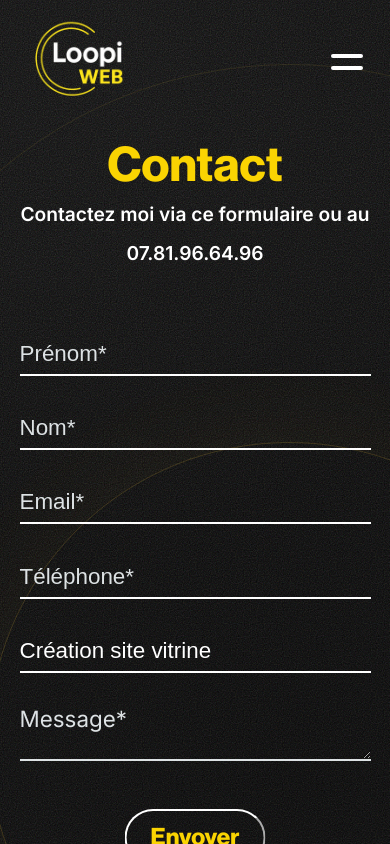
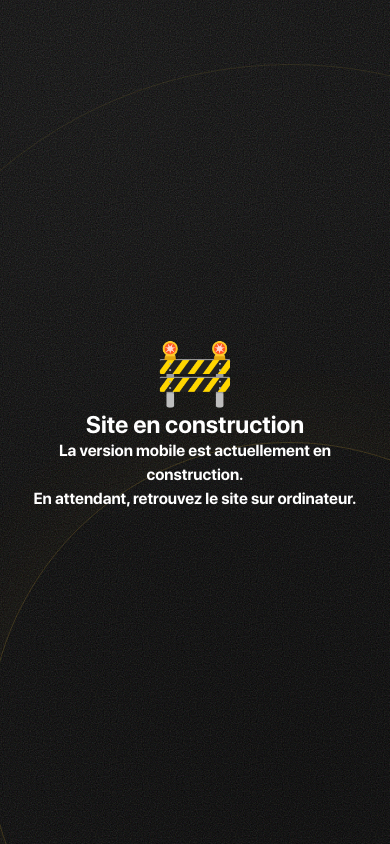
Before and after one commit to JP-Lefever/loopi, a Next.js app: page /contact in a window 390 px wide. Shown: the top 844 px of the page. Built offline with nearby package versions, Linux system fonts and the light colour scheme; a web font is replaced by a local one.

Commit message:
feat: Ajout composant responsive en construction

```diff
--- a/src/app/layout.tsx
+++ b/src/app/layout.tsx
@@ -1,6 +1,7 @@
 import type { Metadata } from "next";
 import { Analytics } from '@vercel/analytics/react';
 import "./globals.css";
+import styles from "./page.module.css"
 import React from "react";
 import {paragraphFont, subtitle, title, text} from "@/components/ui/fonts";
 import NavBar from "@/components/layout/navBar/NavBar";
@@ -8,6 +9,7 @@ import {ToastContainer} from "react-toastify";
 import Footer from "@/components/layout/footer/Footer";
 import Background from "@/components/ui/backgound/Background";
 import ScrollLight from "@/components/ui/ScrollLight/ScrollLight";
+import WorkOnResponsive from "@/components/layout/workOnResponsive/WorkOnResponsive";
 
 
 
@@ -110,10 +112,15 @@ export default function RootLayout({
               pauseOnHover
               theme="colored"
           />
-            <NavBar />
-            {children}
-            <Footer />
-            <Analytics/>
+            <div className={styles.desktopOnly}>
+                <NavBar />
+                {children}
+                <Footer />
+                <Analytics/>
+            </div>
+            <div className={styles.mobileOnly}>
+                <WorkOnResponsive/>
+            </div>
       </body>
     </html>
   );
--- /dev/null
+++ b/src/app/page.module.css
@@ -0,0 +1,13 @@
+.mobileOnly {
+    display: none ;
+}
+
+@media (max-width: 1024px) {
+    .mobileOnly {
+        display: block;
+    }
+
+    .desktopOnly {
+        display: none;
+    }
+}
--- /dev/null
+++ b/src/components/layout/workOnResponsive/WorkOnResponsive.tsx
@@ -0,0 +1,14 @@
+import styles from "./workOnResponsive.module.css"
+
+export default function WorkOnResponsive() {
+    return (
+        <>
+            <article className={styles.mobile}>
+                <h1 className={styles.h1}>{"🚧"}</h1>
+                <h1 className={styles.h1b}>{"Site en construction"}</h1>
+                <p className={styles.p}>{"La version mobile est actuellement en construction."}</p>
+                <p className={styles.p}>{"En attendant, retrouvez le site sur ordinateur."}</p>
+            </article>
+        </>
+    );
+}
--- /dev/null
+++ b/src/components/layout/workOnResponsive/workOnResponsive.module.css
@@ -0,0 +1,21 @@
+.mobile {
+    font-family: var(--title-font, sans-serif);
+    min-height: 100vh;
+    display: flex;
+    flex-direction: column;
+    align-items: center;
+    justify-content: center;
+    text-align: center;
+    padding: 2rem;
+}
+
+.h1{
+    font-size: 4rem;
+}
+
+
+
+
+.p{
+    line-height: 1.5em;
+}
```
